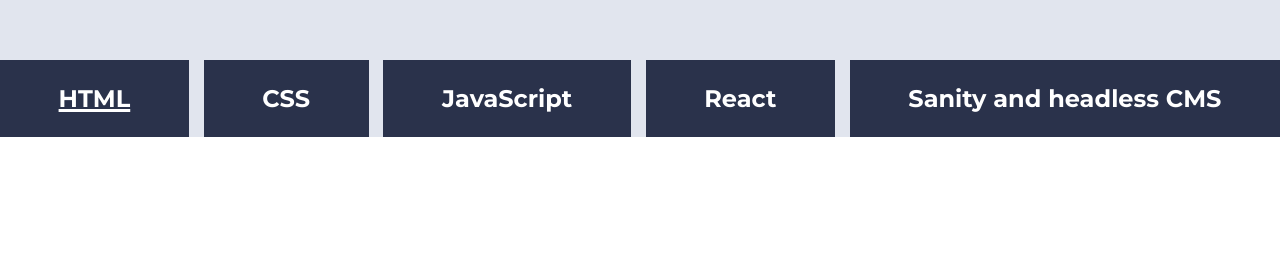
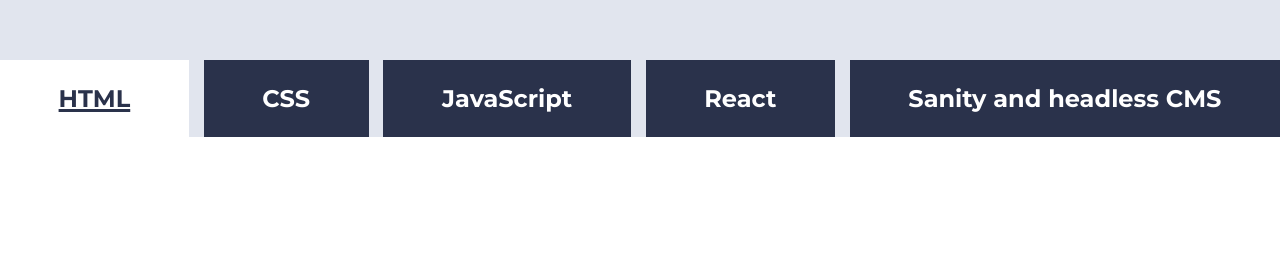
Before and after one commit to MaRoeIT/uin25ak1_resource_layout_roermark, a plain HTML site: page Oblig_1/index.html in a window 1280 px wide. Shown: the part 135-394 px from the top of the page. Drawn offline with Linux system fonts and the light colour scheme.

Commit message:
Added new styling for selected tab
changed from hover to make background white to doing it on activeTab class instead. Removed the psudo attribute hover.

```diff
--- a/Oblig_1/sass/style.scss
+++ b/Oblig_1/sass/style.scss
@@ -42,10 +42,6 @@
                 padding: 1.5rem calc(1px + 4.5vw);
                 color: $white;
             }
-            button:hover{
-                background-color: $white;
-                color: $darkslate_gray;
-            }
         }
     }
 }
@@ -65,7 +61,9 @@
 
 //Adds styling for class activeTab that is set by the contentHandler based on current category
 .activeTab{
-    text-decoration: underline $white 2.5px;
+    text-decoration: underline $darkslate_gray 2.5px;
+    background-color: $white;
+    color: $darkslate_gray;
 }
 
 //Very simple mediaQueries to make the site aviable for phone use, this should be improved.
```
Also changed, not shown: Oblig_1/css/style.css, 1 other file.
